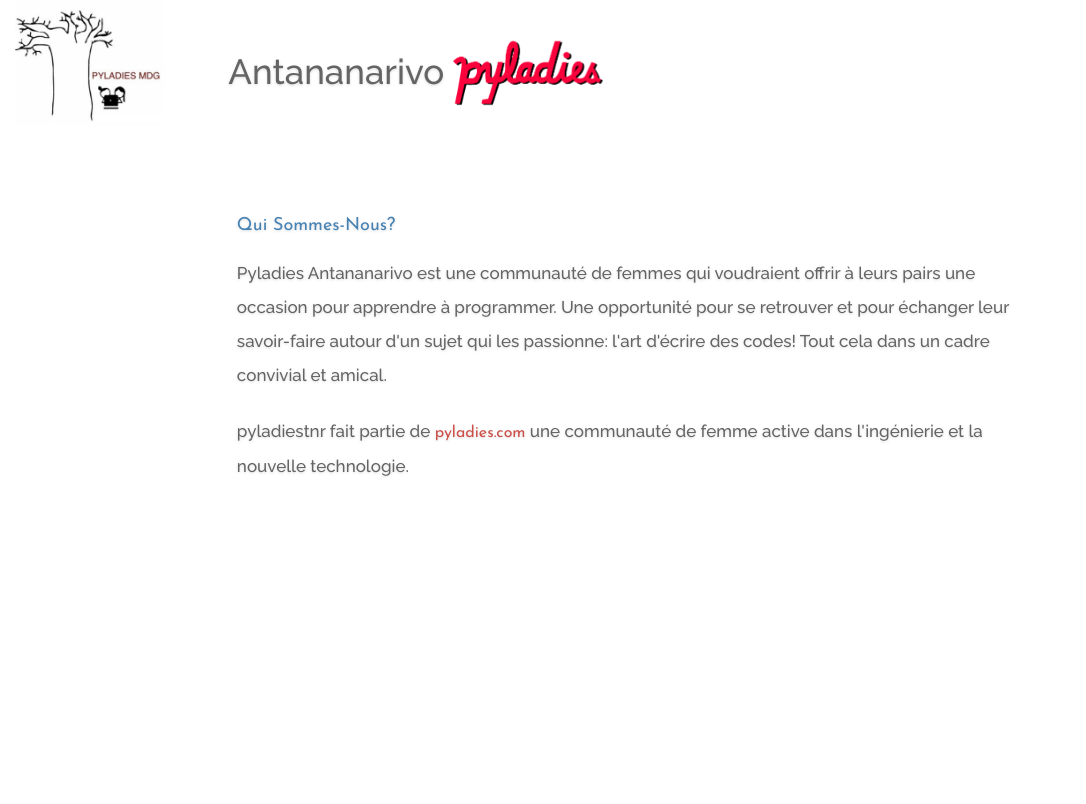
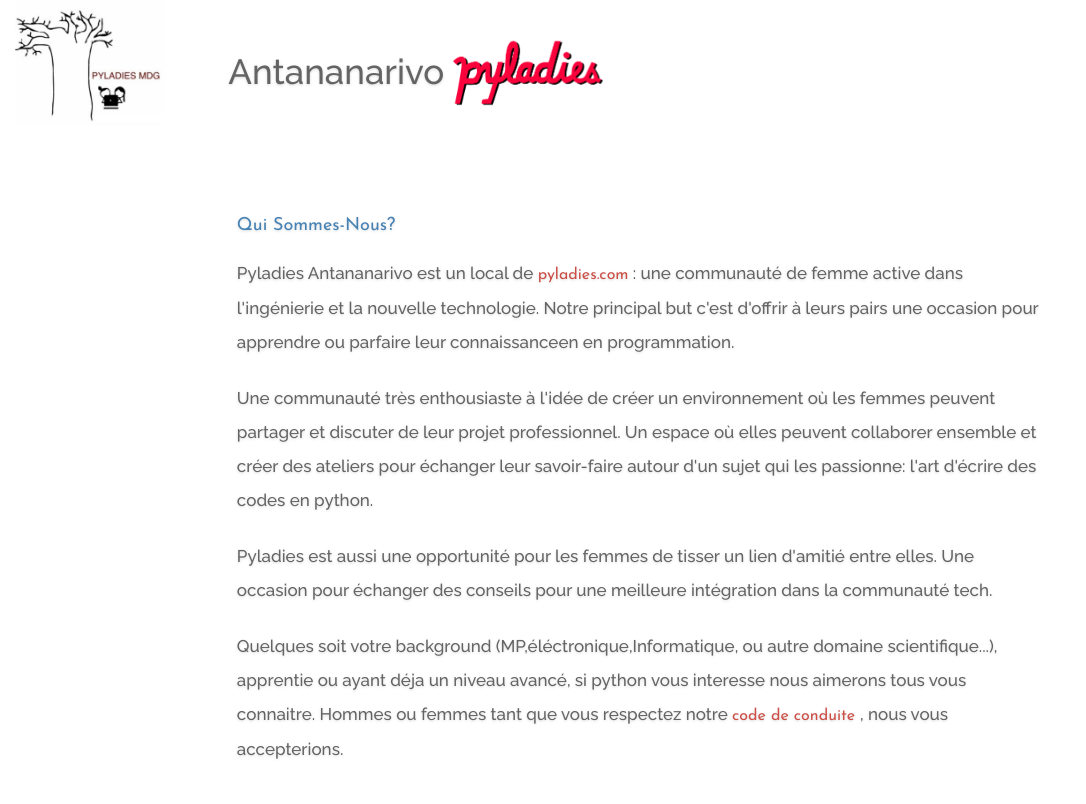
Before and after one commit to anjaniacatus/pyladiesmdg, a Flask app: template templates/home.html in a window 1280 px wide. Shown: the whole page, without its empty margins (0-1086 px from the left). Before the commit the page ends 476 px from the top, so only its background shows below. Run offline with Flask 2, Linux system fonts and the light colour scheme; the template is opened without the code that fills it, so the values that code supplies are empty; parts of the project's set-up code (start-up, migrations or seed data) failed here and were passed over; some libraries are stand-ins or nearby versions.

Commit message:
text changed for home pyladies

```diff
--- a/pyladiestnr.py
+++ b/pyladiestnr.py
@@ -11,8 +11,6 @@ Bootstrap(app)
 def home():
     return render_template('home.html')
 @app.route('/activities')
-def activity():
-    return  render_template('ateliers.html')
 @app.route('/inspiring')
 def inspiring():
     return  render_template('helping.html')
@@ -21,8 +19,7 @@ def template():
     return  render_template('templates.html')
 nav = Nav()
 nav.register_element('top', Navbar(
-    View('*','home'),
-    View('Missions', 'activity'),
+    View("Qu'es aquo?",'home'),
     View('Partenaires','inspiring'),
 ))
 
--- a/templates/home.html
+++ b/templates/home.html
@@ -4,10 +4,22 @@
         {% extends "templates.html" %}
         {% block content %}
         <h4> Qui Sommes-Nous? </h4>
-         <p> Pyladies Antananarivo est une communauté de femmes qui voudraient offrir à leurs pairs une occasion pour apprendre à programmer. Une opportunité pour se retrouver et pour échanger leur savoir-faire autour d'un sujet qui les passionne: l'art d'écrire des codes! Tout cela dans un cadre convivial et  amical.
-            </p>
-            <p>
-            pyladiestnr fait partie de  <a href="http://www.pyladies.com">pyladies.com</a>  une communauté de femme  active dans l'ingénierie et la nouvelle technologie.
+         <p> Pyladies Antananarivo  est un local de <a href="http://www.pyladies.com">pyladies.com</a> : une communauté de femme  active dans l'ingénierie et la nouvelle technologie.  Notre  principal but c'est d'offrir à leurs pairs une occasion pour apprendre ou parfaire leur connaissanceen en programmation.</p>
+      <p>
+   Une communauté très enthousiaste à l'idée de créer un environnement  où les femmes peuvent partager et discuter de leur projet professionnel. Un espace où elles peuvent collaborer ensemble  et créer des ateliers pour échanger leur savoir-faire autour d'un sujet qui les passionne: l'art d'écrire des codes en python.
+        </p>
+        <p>
+         Pyladies est aussi une opportunité pour les femmes de  tisser un lien d'amitié entre elles. Une occasion  pour échanger des conseils pour une meilleure intégration dans la communauté tech.
+        </p>
+         <p>
+           Quelques soit votre background (MP,éléctronique,Informatique, ou autre domaine scientifique...), apprentie ou ayant déja un niveau avancé, si  python vous interesse nous aimerons tous vous connaitre.  Hommes ou femmes tant que vous respectez notre <a href="http://www.pyladies.com/CodeOfConduct/"> code de conduite </a>, nous vous accepterions.
+         </p>
+
+
+
+
+
+
         {% endblock %}
     </body>
 </html>
```
Also changed, not shown: templates/ateliers.html (deleted, +0 -13 lines).
